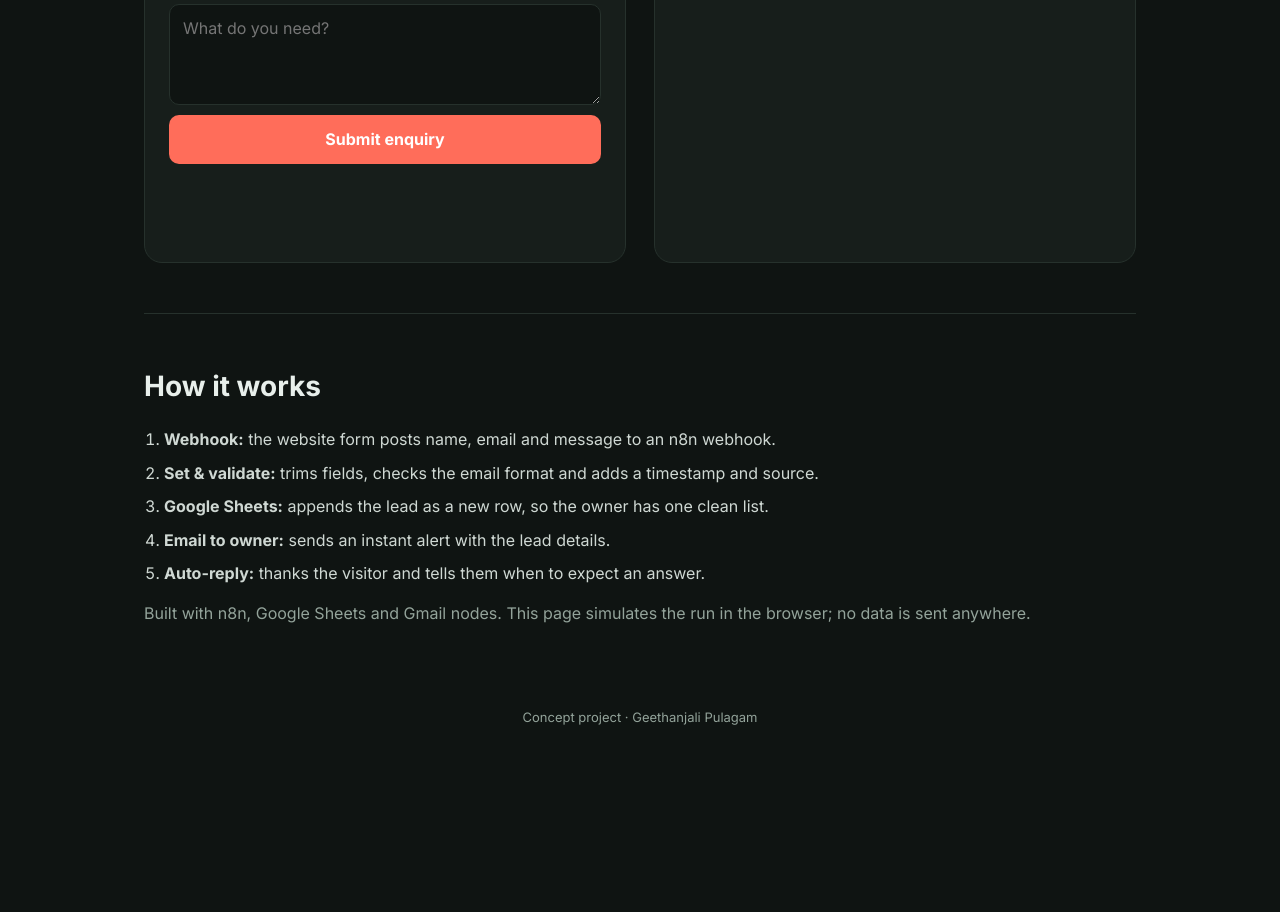
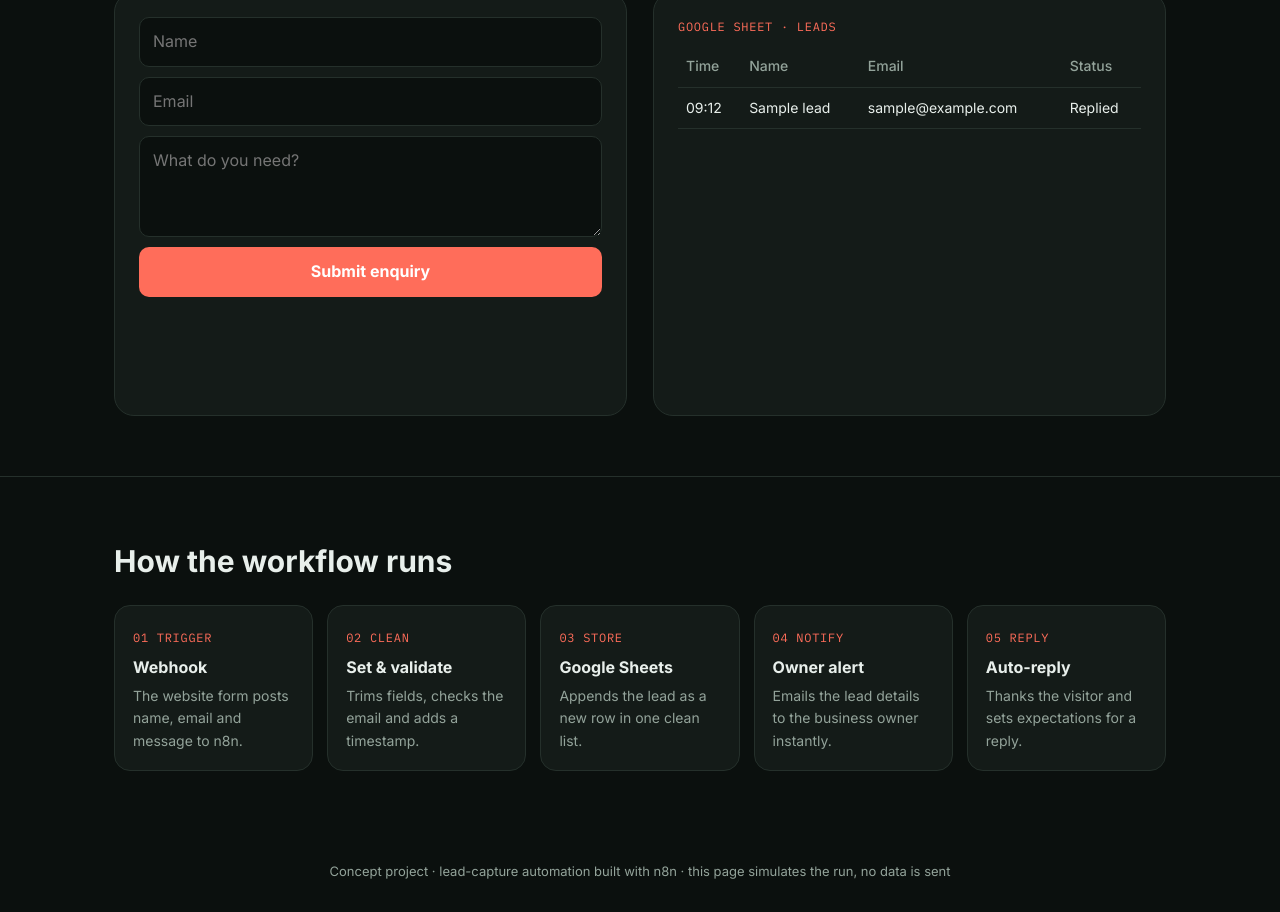
Before and after one commit to pulagam-g/portfolio, a plain HTML site: page projects/lead-capture/index.html in a window 1280 px wide. Shown: the part 747-1659 px from the top of the page. Before the commit the page ends 1504 px from the top, so only its background shows below. Drawn offline with nearby package versions, Linux system fonts and the light colour scheme; animation ran at ten frames a second.

Commit message:
Update title and styles in index.html

```diff
--- a/projects/lead-capture/index.html
+++ b/projects/lead-capture/index.html
@@ -1,72 +1,66 @@
 <!doctype html>
 <html lang="en"><head><meta charset="utf-8"><meta name="viewport" content="width=device-width,initial-scale=1">
-<title>Lead-capture automation (n8n) – Concept project</title>
+<title>LeadFlow – Lead-capture automation</title>
 <link rel="stylesheet" href="https://fonts.googleapis.com/css2?family=Inter:wght@400;500;600;700&family=IBM+Plex+Mono:wght@400;500&display=swap">
 <style>
-:root{--bg:#0F1412;--card:#171E1B;--line:#26312C;--fg:#E8EFEB;--soft:#93A39A;--acc:#FF6D5A;--ok:#5BD69B}
+:root{--bg:#0B100E;--card:#141B18;--line:#25302B;--fg:#E8EFEB;--soft:#93A39A;--acc:#FF6D5A;--ok:#5BD69B}
 *{box-sizing:border-box;margin:0;padding:0}
-body{background:var(--bg);color:var(--fg);font:16px/1.6 Inter,sans-serif}
-.demo{background:#C9F26B;color:#111;font-size:13px;text-align:center;padding:8px}.demo a{color:#111;font-weight:600}
-.wrap{max-width:1040px;margin:0 auto;padding:0 24px}
+body{background:radial-gradient(1200px 600px at 80% -10%,#1d2a24,transparent),var(--bg);color:var(--fg);font:16px/1.6 Inter,sans-serif}
+.wrap{max-width:1100px;margin:0 auto;padding:0 24px}
+nav .wrap{display:flex;justify-content:space-between;align-items:center;height:70px}
+nav b{font-size:20px}nav b span{color:var(--acc)}
+nav a{color:var(--soft);text-decoration:none;margin-left:20px}
 .mono{font-family:"IBM Plex Mono",monospace;font-size:12px;letter-spacing:.06em;text-transform:uppercase;color:var(--acc)}
-header{padding:70px 0 40px}
-h1{font-size:clamp(34px,5vw,54px);line-height:1.1;margin:12px 0 16px}
-.lead{color:var(--soft);font-size:18px;max-width:680px}
-.flow{display:flex;flex-wrap:wrap;align-items:center;gap:0;margin:40px 0}
-.node{background:var(--card);border:1px solid var(--line);border-radius:14px;padding:14px 16px;min-width:150px;transition:.3s}
-.node small{display:block;font-family:"IBM Plex Mono",monospace;font-size:11px;color:var(--soft)}
-.node b{font-size:15px}
-.node.on{border-color:var(--ok);box-shadow:0 0 0 3px rgba(91,214,155,.2)}
-.ar{width:30px;height:2px;background:var(--line);position:relative}
-.ar:after{content:"";position:absolute;right:0;top:-4px;border-left:7px solid var(--line);border-top:5px solid transparent;border-bottom:5px solid transparent}
-section{padding:50px 0;border-top:1px solid var(--line)}
-h2{font-size:28px;margin-bottom:18px}
-.two{display:grid;grid-template-columns:1fr 1fr;gap:28px}
-.box{background:var(--card);border:1px solid var(--line);border-radius:18px;padding:24px}
+.hero{display:grid;grid-template-columns:1fr 1fr;gap:20px;align-items:center;min-height:540px}
+h1{font-size:clamp(36px,5vw,58px);line-height:1.08;margin:12px 0 16px}
+.lead{color:var(--soft);font-size:18px;max-width:520px}
+.three{height:480px}
+section{padding:60px 0;border-top:1px solid var(--line)}
+h2{font-size:30px;margin-bottom:20px}
+.two{display:grid;grid-template-columns:1fr 1fr;gap:26px;perspective:1200px}
+.box{background:var(--card);border:1px solid var(--line);border-radius:20px;padding:24px;transition:transform .25s}
 form{display:grid;gap:10px}
-input,textarea{font:inherit;padding:11px 13px;border-radius:10px;border:1px solid var(--line);background:#0F1412;color:var(--fg)}
+input,textarea{font:inherit;padding:11px 13px;border-radius:10px;border:1px solid var(--line);background:#0B100E;color:var(--fg)}
 button{font:inherit;font-weight:700;background:var(--acc);color:#fff;border:0;padding:12px;border-radius:10px;cursor:pointer}
 table{width:100%;border-collapse:collapse;font-size:14px}
 th,td{text-align:left;padding:9px 8px;border-bottom:1px solid var(--line)}
 th{color:var(--soft);font-weight:500}
-.log{font-family:"IBM Plex Mono",monospace;font-size:13px;color:var(--ok);margin-top:14px;min-height:60px;white-space:pre-line}
-ol{padding-left:20px}ol li{margin:8px 0;color:#cfd8d3}
+.log{font-family:"IBM Plex Mono",monospace;font-size:13px;color:var(--ok);margin-top:14px;min-height:80px;white-space:pre-line}
+.steps{display:grid;grid-template-columns:repeat(auto-fit,minmax(180px,1fr));gap:14px;perspective:1000px}
+.step{background:var(--card);border:1px solid var(--line);border-radius:16px;padding:18px;transition:transform .25s}
+.step b{display:block;margin:6px 0 4px}.step p{color:var(--soft);font-size:14px}
 footer{text-align:center;color:var(--soft);font-size:13px;padding:30px}
-@media(max-width:760px){.two{grid-template-columns:1fr}.ar{width:16px}}
+@media(max-width:820px){.hero,.two{grid-template-columns:1fr}.three{height:340px}}
 </style></head><body>
-<div class="demo">Concept project · designed &amp; built by Geethanjali Pulagam · <a href="../../">Back to portfolio</a></div>
-<div class="wrap">
-<header><div class="mono">n8n automation · concept project</div><h1>Lead-capture automation</h1>
-<p class="lead">Every website enquiry lands in a Google Sheet, the business owner gets an instant alert, and the visitor gets a friendly auto-reply. No copy-pasting, no missed leads.</p>
-<div class="flow">
-<div class="node" id="n1"><small>Trigger</small><b>Webhook (form)</b></div><div class="ar"></div>
-<div class="node" id="n2"><small>Clean</small><b>Set &amp; validate</b></div><div class="ar"></div>
-<div class="node" id="n3"><small>Store</small><b>Google Sheets</b></div><div class="ar"></div>
-<div class="node" id="n4"><small>Notify</small><b>Email to owner</b></div><div class="ar"></div>
-<div class="node" id="n5"><small>Reply</small><b>Auto-reply</b></div>
-</div></header>
-<section><h2>Try it (simulated)</h2><div class="two">
-<div class="box"><form id="f"><input id="nm" required placeholder="Name"><input id="em" required type="email" placeholder="Email"><textarea id="ms" rows="3" placeholder="What do you need?"></textarea><button>Submit enquiry</button></form><div class="log" id="log"></div></div>
-<div class="box"><div class="mono" style="margin-bottom:10px">Google Sheet: Leads</div><table><thead><tr><th>Time</th><th>Name</th><th>Email</th><th>Status</th></tr></thead><tbody id="tb"><tr><td>09:12</td><td>Sample lead</td><td>sample@example.com</td><td>Replied</td></tr></tbody></table></div>
-</div></section>
-<section><h2>How it works</h2><ol>
-<li><b>Webhook:</b> the website form posts name, email and message to an n8n webhook.</li>
-<li><b>Set &amp; validate:</b> trims fields, checks the email format and adds a timestamp and source.</li>
-<li><b>Google Sheets:</b> appends the lead as a new row, so the owner has one clean list.</li>
-<li><b>Email to owner:</b> sends an instant alert with the lead details.</li>
-<li><b>Auto-reply:</b> thanks the visitor and tells them when to expect an answer.</li>
-</ol><p style="color:var(--soft);margin-top:14px">Built with n8n, Google Sheets and Gmail nodes. This page simulates the run in the browser; no data is sent anywhere.</p></section>
-</div>
-<footer>Concept project · Geethanjali Pulagam</footer>
+<nav><div class="wrap"><b>Lead<span>Flow</span></b><div><a href="#demo">Live demo</a><a href="#how">How it works</a></div></div></nav>
+<div class="wrap hero"><div><div class="mono">n8n · Google Sheets · Gmail</div><h1>Never miss a website lead again.</h1>
+<p class="lead">Every enquiry lands in a Google Sheet, the owner gets an instant alert, and the visitor gets a friendly auto-reply in seconds. No copy-pasting, no lost leads.</p></div>
+<div class="three" id="three"></div></div>
+<section id="demo"><div class="wrap"><h2>Try it (simulated run)</h2><div class="two">
+<div class="box tilt"><form id="f"><input id="nm" required placeholder="Name"><input id="em" required type="email" placeholder="Email"><textarea rows="3" placeholder="What do you need?"></textarea><button>Submit enquiry</button></form><div class="log" id="log"></div></div>
+<div class="box tilt"><div class="mono" style="margin-bottom:10px">Google Sheet · Leads</div><table><thead><tr><th>Time</th><th>Name</th><th>Email</th><th>Status</th></tr></thead><tbody id="tb"><tr><td>09:12</td><td>Sample lead</td><td>sample@example.com</td><td>Replied</td></tr></tbody></table></div>
+</div></div></section>
+<section id="how"><div class="wrap"><h2>How the workflow runs</h2><div class="steps">
+<div class="step tilt"><span class="mono">01 Trigger</span><b>Webhook</b><p>The website form posts name, email and message to n8n.</p></div>
+<div class="step tilt"><span class="mono">02 Clean</span><b>Set &amp; validate</b><p>Trims fields, checks the email and adds a timestamp.</p></div>
+<div class="step tilt"><span class="mono">03 Store</span><b>Google Sheets</b><p>Appends the lead as a new row in one clean list.</p></div>
+<div class="step tilt"><span class="mono">04 Notify</span><b>Owner alert</b><p>Emails the lead details to the business owner instantly.</p></div>
+<div class="step tilt"><span class="mono">05 Reply</span><b>Auto-reply</b><p>Thanks the visitor and sets expectations for a reply.</p></div>
+</div></div></section>
+<footer>Concept project · lead-capture automation built with n8n · this page simulates the run, no data is sent</footer>
 <script>
 function pad(n){return (n<10?"0":"")+n}
 var NL=String.fromCharCode(10);
 document.getElementById("f").onsubmit=function(e){e.preventDefault();
 var nm=document.getElementById("nm").value,em=document.getElementById("em").value,log=document.getElementById("log");log.textContent="";
 var steps=["Webhook received","Fields validated","Row added to Google Sheets","Alert emailed to owner","Auto-reply sent to "+em];
-document.querySelectorAll(".node").forEach(function(n){n.classList.remove("on")});
-steps.forEach(function(s,i){setTimeout(function(){document.getElementById("n"+(i+1)).classList.add("on");log.textContent+="✓ "+s+NL;
+steps.forEach(function(s,i){setTimeout(function(){log.textContent+="✓ "+s+NL;
 if(i===2){var d=new Date(),tr=document.createElement("tr");tr.innerHTML="<td>"+pad(d.getHours())+":"+pad(d.getMinutes())+"</td><td></td><td></td><td>New</td>";tr.children[1].textContent=nm;tr.children[2].textContent=em;document.getElementById("tb").prepend(tr);window.lastRow=tr}
 if(i===4&&window.lastRow){window.lastRow.children[3].textContent="Replied"}},500*(i+1))});this.reset()};
+document.querySelectorAll(".tilt").forEach(function(c){c.addEventListener("mousemove",function(e){var r=c.getBoundingClientRect(),x=(e.clientX-r.left)/r.width-.5,y=(e.clientY-r.top)/r.height-.5;c.style.transform="rotateY("+(x*10)+"deg) rotateX("+(-y*10)+"deg)"});c.addEventListener("mouseleave",function(){c.style.transform=""})});
+</script>
+<script type="module">
+import {scene} from "../scene.js";
+scene("flow",document.getElementById("three"),{c1:"#FF6D5A",c2:"#5BD69B"});
 </script>
 </body></html>
```
